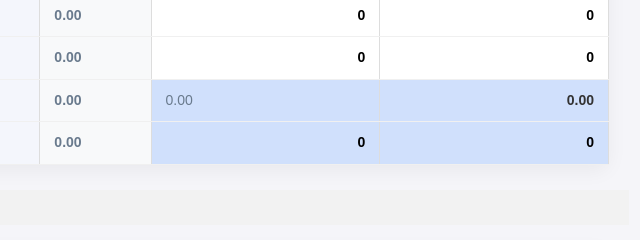
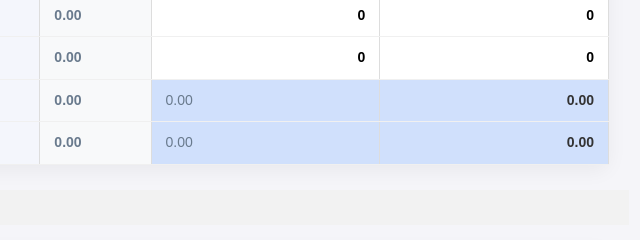
Before and after one commit to abdelaatife/waile, a website: page frontend/html/table2.html in a window 1280 px wide. Shown: the part 1360-1600 px from the top of the page, 631-1271 px from the left. Drawn offline with nearby package versions, Linux system fonts and the light colour scheme.

Commit message:
FIX : finale 2

```diff
--- a/frontend/html/table2.html
+++ b/frontend/html/table2.html
@@ -676,9 +676,9 @@
                                 <tr>
                                     <td>X RESULTAT NET DE L’EXERCICE</td>
                                     <td id="RESULTAT_NET_EXERCICE" class="calculated">0,00</td>
-                                    <td style="background-color:rgb(208, 224, 252);"><input type="text"
+                                    <td style="background-color:rgb(208, 224, 252);"
                                             id="n_RESULTAT_NET_EXERCICE" value="0"></td>
-                                    <td style="background-color:rgb(208, 224, 252);"><input type="text"
+                                    <td style="background-color:rgb(208, 224, 252);"
                                             id="n1_RESULTAT_NET_EXERCICE" value="0"></td>
                                 </tr>
 
```
